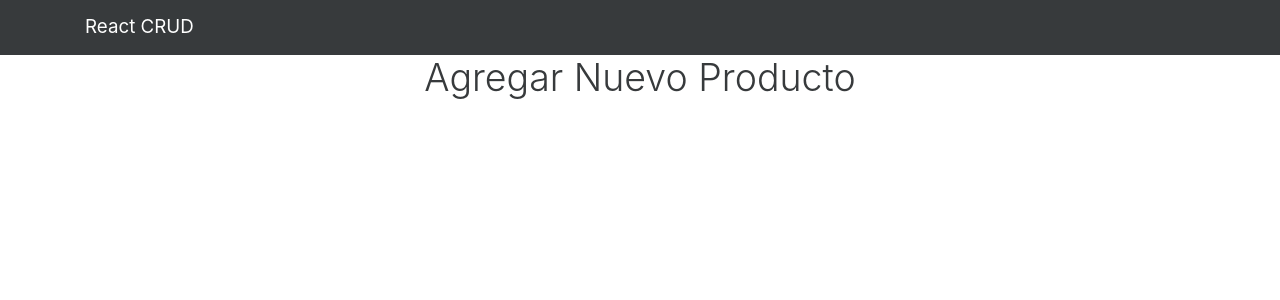
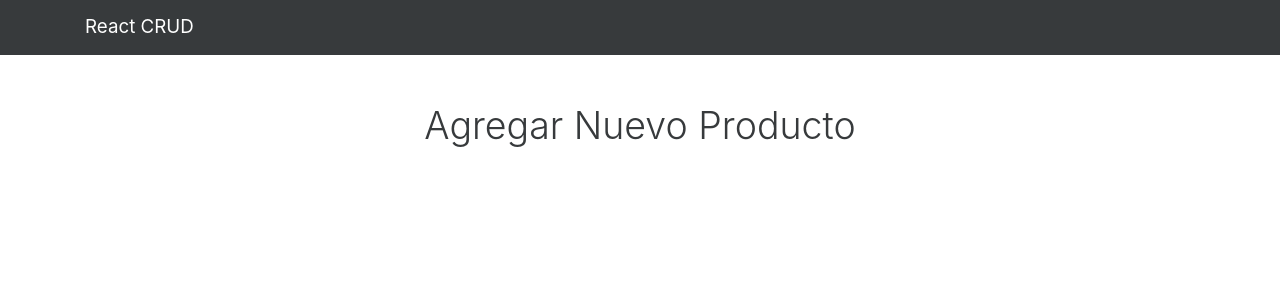
Before and after one commit to crisroddev/react-hooks-redux, a React (Create React App) app in the folder crud-react/: page /nuevo-producto in a window 1280 px wide. Shown: the top 300 px of the page. Built offline with nearby package versions, Linux system fonts and the light colour scheme.

Commit message:
main en app

```diff
--- a/crud-react/src/App.js
+++ b/crud-react/src/App.js
@@ -12,12 +12,14 @@ function App() {
   return (
     <Router>
     <Header/>
+    <main className="container mt-5">
         <Switch>
           <Route exact path="/productos" component={Productos}/>
           <Route exact path="/productos/:id" component={Producto}/>
           <Route exact path="/nuevo-producto" component={AgregarProducto}/>
           <Route exact path="/productos/editar/:id" component={EditarProducto}/>
         </Switch>
+      </main>
     </Router>
   );
 }
```
Lines whose indentation alone changed are shown as unchanged.
